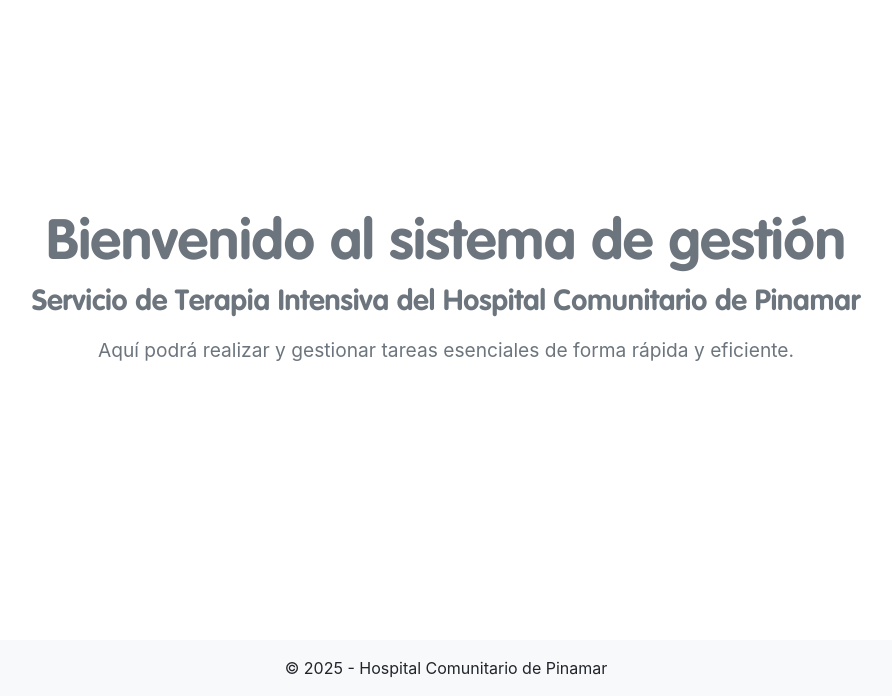
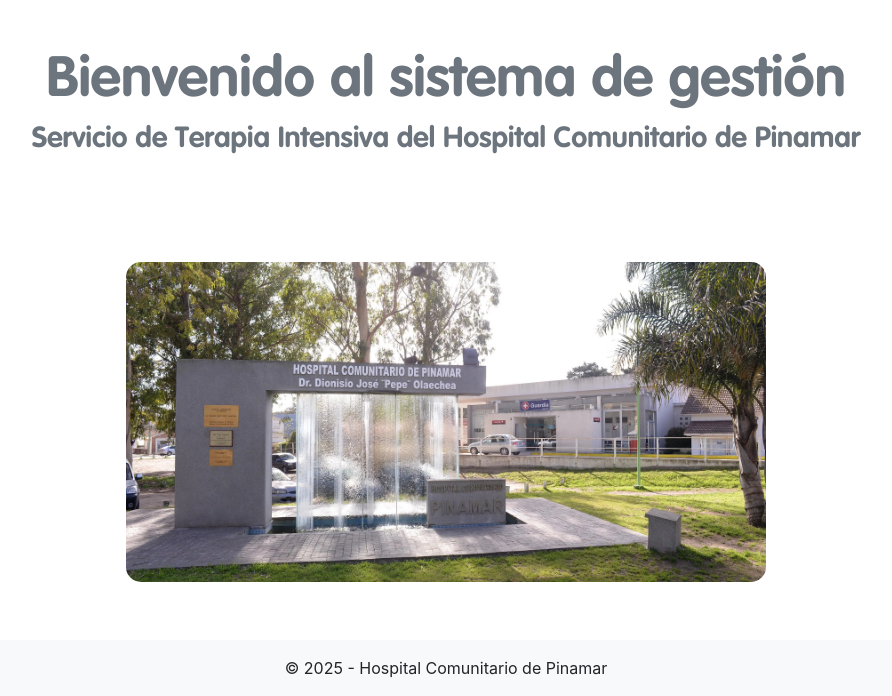
Before and after one commit to nfacundomendoza/FormularioApp, a Flask app: page / in a window 1280 px wide. Shown: the part 104-800 px from the top of the page, without its empty margins (194-1086 px from the left). Run offline with Flask 3, Linux system fonts and the light colour scheme.

Commit message:
ajusto timer de heartbeat, prueba de imagen

```diff
--- a/app.py
+++ b/app.py
@@ -11,11 +11,11 @@
 app = Flask(__name__)
 app.secret_key = 'secretkey'
 
-# Variable para monitorear si la página está activa
+
 page_active = True
 
-# Tiempo de espera en segundos para detener el servidor si no hay actividad
-timeout = 10  #10 segundos
+
+timeout = 1500  #25 minutos
 
 
 def shutdown_server():
@@ -37,11 +37,11 @@
     while True:
         time_module.sleep(timeout)
         print("Monitoreando actividad...")
-        if not page_active:  # Si no se recibe un 'heartbeat', detener el servidor
+        if not page_active:
             print(f"Sin actividad en {timeout} segundos. Apagando el servidor.")
             shutdown_server()
             break
-        page_active = False  # Reiniciar la variable para esperar el siguiente 'heartbeat'
+        page_active = False
 
 
 
@@ -285,8 +285,8 @@
     tipo_planilla = request.args.get('tipo_planilla', '')
     archivos = []
     buscar_nombre = request.args.get('buscar_nombre', '').lower()
-    page = int(request.args.get('page', 1))  # Página actual
-    per_page = 10  # Archivos por página
+    page = int(request.args.get('page', 1))
+    per_page = 10
 
     if request.method == 'POST':
         tipo_planilla = request.form.get('tipo_planilla')
@@ -309,7 +309,7 @@
             except FileNotFoundError:
                 archivos = []
 
-    # Paginación
+
     total_archivos = len(archivos)
     total_paginas = ceil(total_archivos / per_page)
     archivos_paginados = archivos[(page - 1) * per_page : page * per_page]
@@ -335,10 +335,8 @@
         flash('Tipo de planilla no válido.', 'danger')
         return redirect(url_for('home'))
 
-    # Ruta completa del archivo
     ruta_archivo = os.path.join(carpeta, archivo)
 
-    # Verificar si el archivo existe y eliminarlo
     if os.path.exists(ruta_archivo):
         os.remove(ruta_archivo)
         flash(f'Planilla {archivo} eliminada correctamente.', 'success')
@@ -610,6 +608,6 @@
     webbrowser.open("http://127.0.0.1:5000")
 
 if __name__ == "__main__":
-    threading.Timer(1, open_browser).start()  # Abre el navegador después de 1 segundo
+    threading.Timer(1, open_browser).start()
     threading.Thread(target=monitor_activity, daemon=True).start()
     app.run(host="127.0.0.1", port=5000, debug=False, use_reloader=False)
--- a/templates/index.html
+++ b/templates/index.html
@@ -3,9 +3,7 @@
 {% block title %}Página Principal{% endblock %}
 
 {% block content %}
-
-
-<div class="contenedor-principal py-5 d-flex justify-content-center align-items-center" style="min-height: 80vh;">
+<div class="contenedor-principal py-5 d-flex justify-content-center align-items-center" >
     <div class="texto-centro text-center mb-5">
         <h1 class="titulo-principal">
             Bienvenido al sistema de gestión
@@ -13,10 +11,9 @@
         <h2 class="subtitulo">
             Servicio de Terapia Intensiva del Hospital Comunitario de Pinamar
         </h2>
-        <p class="texto-destacado texto-suave">
-            Aquí podrá realizar y gestionar tareas esenciales de forma rápida y eficiente.
-        </p>
     </div>
 </div>
 
+<img src="{{ url_for('static', filename='images/hospital1.webp') }}" class="img-fluid d-block mx-auto" alt="Imagen 1" style="max-width: 50%; height: auto; border-radius: 15px;">
+
 {% endblock %}
--- a/templates/layout.html
+++ b/templates/layout.html
@@ -84,7 +84,7 @@
         }
 
 
-        setInterval(sendHeartbeat, 5000); // 5 segundos
+        setInterval(sendHeartbeat, 600000); // 10 min
     </script>
 
 
```
Also changed, not shown: static/images/hospital1.webp (added), static/images/hospital2.jpg (added), static/images/hospital3.webp (added), 3 other files.
